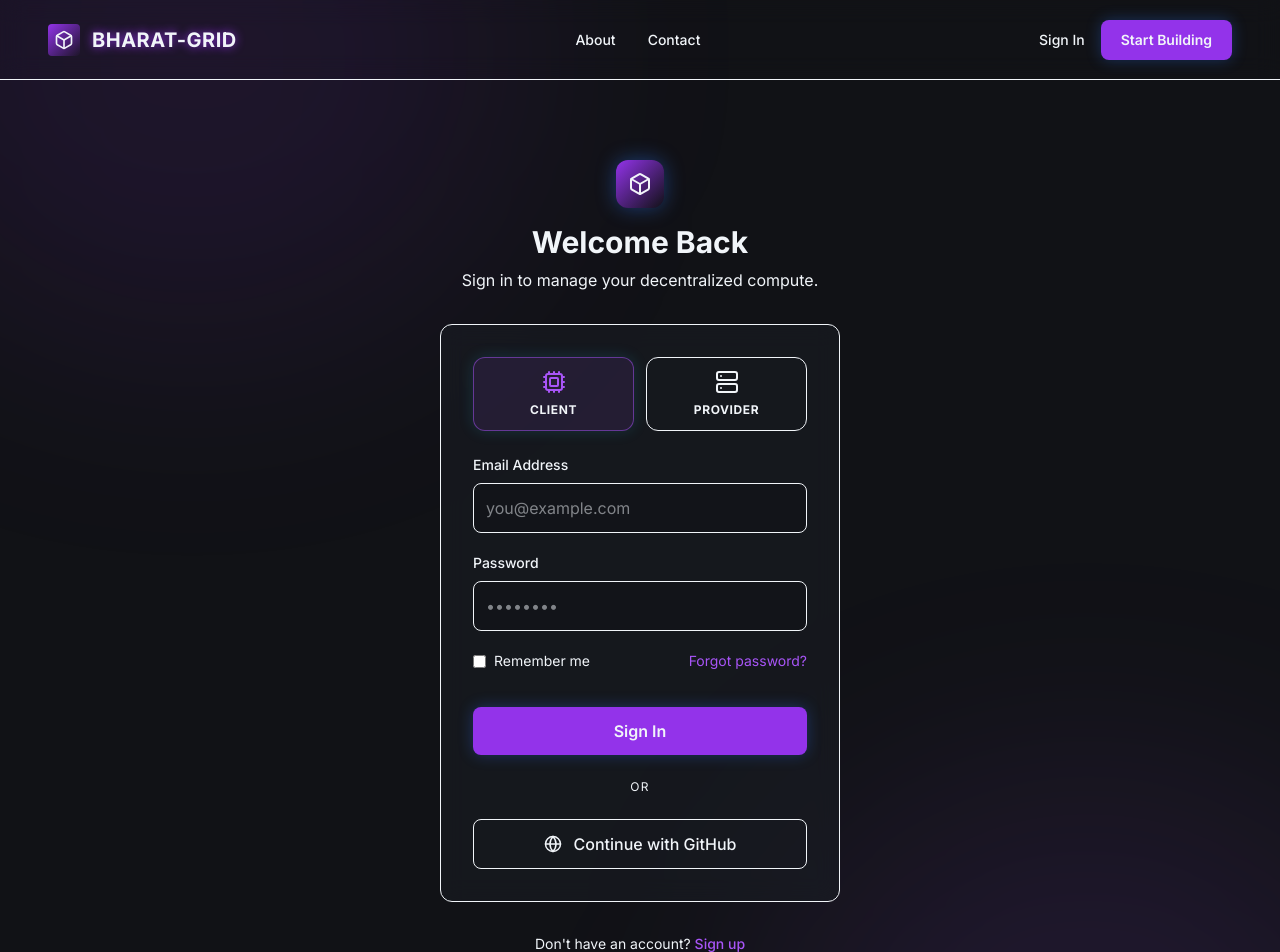
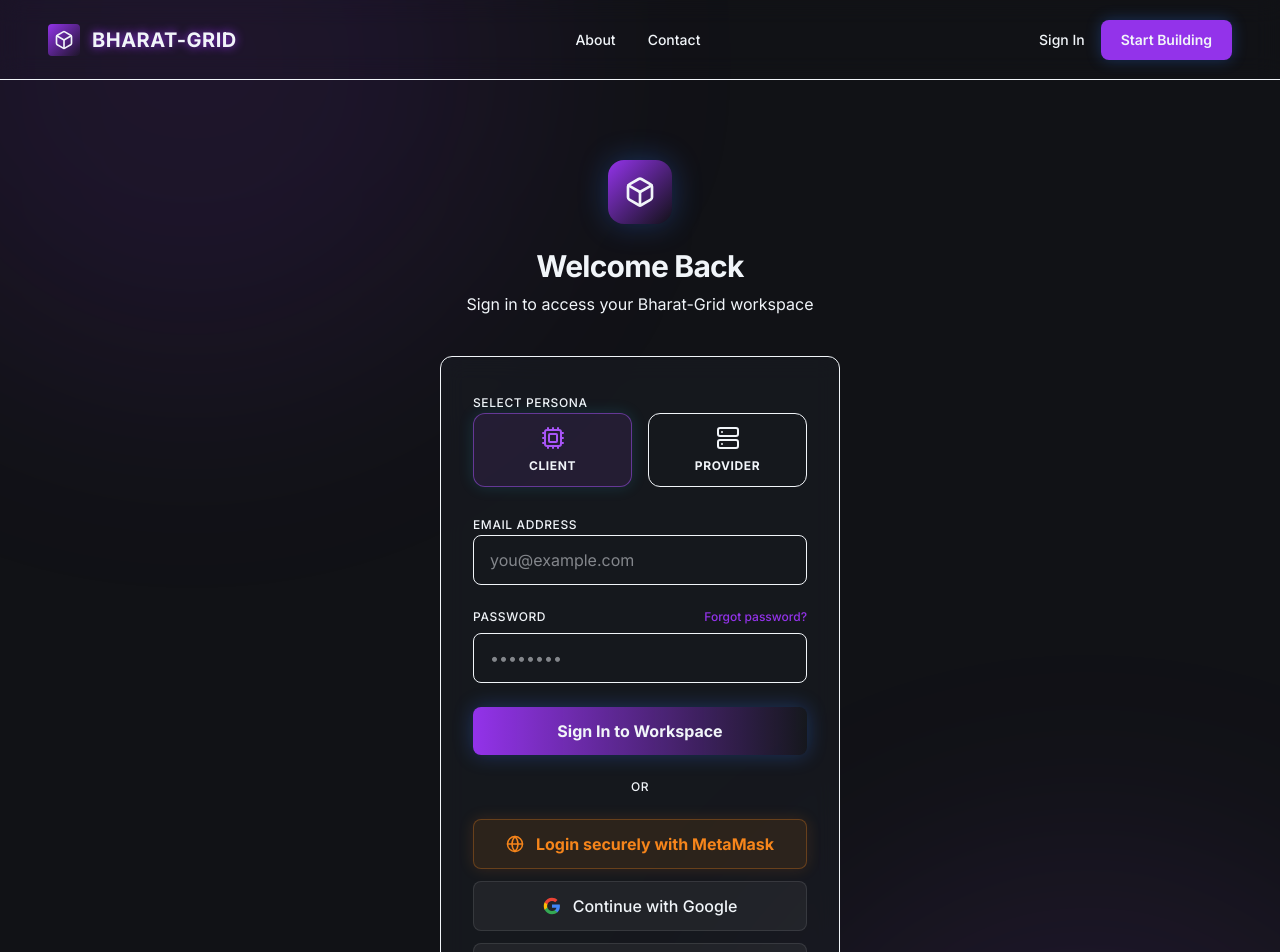
Before and after one commit to Bharat-Grid-Project/bharat-grid-dashboard, a Next.js app: page /auth/signin in a window 1280 px wide. Shown: the top 952 px of the page. Built offline with nearby package versions, Linux system fonts and the light colour scheme.

Commit message:
feat(auth): add Google and GitHub SSO buttons for Web2 onboarding

```diff
--- a/src/app/(public)/auth/signin/page.tsx
+++ b/src/app/(public)/auth/signin/page.tsx
@@ -17,16 +17,16 @@
   const [email, setEmail] = useState("");
   const [password, setPassword] = useState("");
   const [error, setError] = useState("");
+  const [isConnecting, setIsConnecting] = useState(false);
 
-  const handleSignIn = (e: React.MouseEvent) => {
+  const handleLogin = (e: React.FormEvent) => {
     e.preventDefault();
-    setError("");
-
     if (!email || !password) {
-      setError("Please provide both email and password.");
+      setError("Please fill in all fields.");
       return;
     }
 
+    // Simulate Web2 login
     setMode(role);
     if (role === "client") {
       router.push("/client/overview");
@@ -35,20 +35,51 @@
     }
   };
 
+  const connectWallet = async () => {
+    if (typeof window.ethereum !== "undefined") {
+      try {
+        setIsConnecting(true);
+        // Request account access
+        await window.ethereum.request({ method: 'eth_requestAccounts' });
+
+        // Save the Web3 connection state
+        setMode(role);
+
+        // Route to the correct workspace
+        if (role === "client") {
+          router.push("/client/overview");
+        } else {
+          router.push("/provider/overview");
+        }
+      } catch (err: any) {
+        if (err.code === 4001) {
+          setError("Wallet connection rejected by user.");
+        } else {
+          setError("Failed to connect to MetaMask.");
+        }
+        setIsConnecting(false);
+      }
+    } else {
+      setError("MetaMask extension not found. Please install it to use Web3 login.");
+    }
+  };
+
   return (
     <div className="max-w-md mx-auto px-6 py-20 flex flex-col justify-center min-h-[calc(100vh-160px)]">
-      <div className="text-center mb-8">
-        <div className="w-12 h-12 mx-auto rounded-xl bg-gradient-to-br from-secondary to-tertiary flex items-center justify-center mb-4 shadow-[0_0_20px_rgba(45,124,255,0.4)]">
-          <Box size={24} className="text-main" />
+      <div className="flex flex-col items-center mb-10">
+        <div className="w-16 h-16 rounded-2xl bg-gradient-to-br from-secondary to-tertiary flex items-center justify-center mb-6 shadow-[0_0_30px_rgba(45,124,255,0.3)]">
+          <Box size={32} className="text-main" />
         </div>
-        <h1 className="text-3xl font-bold text-main mb-2">Welcome Back</h1>
-        <p className="text-muted">Sign in to manage your decentralized compute.</p>
+        <h1 className="text-3xl font-bold tracking-tight text-main mb-2">Welcome Back</h1>
+        <p className="text-muted text-center">Sign in to access your Bharat-Grid workspace</p>
       </div>
 
       <GlassCard className="p-8">
-        <form className="space-y-5">
-          {/* Role Selection */}
-          <div className="grid grid-cols-2 gap-3 mb-6">
+        <form onSubmit={handleLogin} className="space-y-6">
+
+          <div className="space-y-3">
+            <label className="text-sm font-medium text-main/80 uppercase tracking-wider text-xs">Select Persona</label>
+            <div className="grid grid-cols-2 gap-4">
               <button
                 type="button"
                 onClick={() => setRole("client")}
@@ -77,6 +108,7 @@
                 <span className={cn("text-xs font-bold uppercase tracking-wider", role === "provider" ? "text-main" : "text-muted")}>Provider</span>
               </button>
             </div>
+          </div>
 
           {error && (
             <div className="bg-warning/10 border border-warning/30 text-warning text-sm p-3 rounded-lg">
@@ -84,63 +116,85 @@
             </div>
           )}
 
-          <div>
-            <label className="block text-sm font-medium text-main/80 mb-2">Email Address</label>
+          <div className="space-y-2">
+            <label className="text-xs font-medium text-main/80 uppercase tracking-wider">Email Address</label>
             <input
               type="email"
               value={email}
               onChange={(e) => setEmail(e.target.value)}
+              className="w-full bg-main/5 border border-main/10 rounded-lg px-4 py-3 text-main placeholder-muted/50 focus:outline-none focus:border-secondary/50 focus:bg-main/10 transition-colors"
               placeholder="you@example.com"
-              className="w-full bg-canvas/50 border border-main/10 rounded-lg p-3 text-main focus:outline-none focus:border-primary focus:ring-1 focus:ring-primary transition-all"
             />
           </div>
 
-          <div>
-            <label className="block text-sm font-medium text-main/80 mb-2">Password</label>
+          <div className="space-y-2">
+            <div className="flex items-center justify-between">
+              <label className="text-xs font-medium text-main/80 uppercase tracking-wider">Password</label>
+              <Link href="#" className="text-xs font-medium text-secondary hover:text-secondary/80 transition-colors">
+                Forgot password?
+              </Link>
+            </div>
             <input
               type="password"
               value={password}
               onChange={(e) => setPassword(e.target.value)}
+              className="w-full bg-main/5 border border-main/10 rounded-lg px-4 py-3 text-main placeholder-muted/50 focus:outline-none focus:border-secondary/50 focus:bg-main/10 transition-colors"
               placeholder="••••••••"
-              className="w-full bg-canvas/50 border border-main/10 rounded-lg p-3 text-main focus:outline-none focus:border-primary focus:ring-1 focus:ring-primary transition-all"
             />
           </div>
 
-          <div className="flex items-center justify-between text-sm">
-            <label className="flex items-center gap-2 text-muted cursor-pointer">
-              <input type="checkbox" className="rounded border-muted bg-card accent-secondary" />
-              Remember me
-            </label>
-            <Link href="#" className="text-primary hover:text-secondary transition-colors">Forgot password?</Link>
+          <button
+            type="submit"
+            className="w-full bg-gradient-to-r from-secondary to-tertiary hover:opacity-90 text-main font-bold py-3 rounded-lg shadow-[0_0_20px_rgba(45,124,255,0.3)] transition-all"
+          >
+            Sign In to Workspace
+          </button>
+        </form>
+
+        <div className="mt-6 flex items-center gap-4">
+          <div className="flex-1 h-px bg-main/10"></div>
+          <span className="text-xs text-muted font-medium uppercase tracking-wider">Or</span>
+          <div className="flex-1 h-px bg-main/10"></div>
         </div>
+
+        <div className="mt-6 flex flex-col gap-3">
+          <button
+            onClick={connectWallet}
+            disabled={isConnecting}
+            className="w-full bg-[#F6851B]/10 hover:bg-[#F6851B]/20 border border-[#F6851B]/30 text-[#F6851B] px-6 py-3 rounded-lg font-bold transition-all flex items-center justify-center gap-3 shadow-[0_0_15px_rgba(246,133,27,0.15)] disabled:opacity-50"
+          >
+            <Globe size={18} />
+            {isConnecting ? "Connecting to Web3..." : "Login securely with MetaMask"}
+          </button>
 
           <button
             type="button"
-            onClick={handleSignIn}
-            className="w-full bg-secondary hover:bg-secondary/80 text-main px-6 py-3 rounded-lg font-semibold transition-all shadow-[0_0_15px_rgba(45,124,255,0.3)] hover:shadow-[0_0_20px_rgba(45,124,255,0.5)] mt-4"
+            className="w-full bg-white/5 hover:bg-white/10 border border-white/10 text-main px-6 py-3 rounded-lg font-medium transition-all flex items-center justify-center gap-3"
           >
-            Sign In
+            <svg viewBox="0 0 24 24" width="18" height="18" xmlns="http://www.w3.org/2000/svg">
+              <path d="M22.56 12.25c0-.78-.07-1.53-.2-2.25H12v4.26h5.92c-.26 1.37-1.04 2.53-2.21 3.31v2.77h3.57c2.08-1.92 3.28-4.74 3.28-8.09z" fill="#4285F4"/>
+              <path d="M12 23c2.97 0 5.46-.98 7.28-2.66l-3.57-2.77c-.98.66-2.23 1.06-3.71 1.06-2.86 0-5.29-1.93-6.16-4.53H2.18v2.84C3.99 20.53 7.7 23 12 23z" fill="#34A853"/>
+              <path d="M5.84 14.09c-.22-.66-.35-1.36-.35-2.09s.13-1.43.35-2.09V7.07H2.18C1.43 8.55 1 10.22 1 12s.43 3.45 1.18 4.93l2.85-2.22.81-.62z" fill="#FBBC05"/>
+              <path d="M12 5.38c1.62 0 3.06.56 4.21 1.64l3.15-3.15C17.45 2.09 14.97 1 12 1 7.7 1 3.99 3.47 2.18 7.07l3.66 2.84c.87-2.6 3.3-4.53 6.16-4.53z" fill="#EA4335"/>
+            </svg>
+            Continue with Google
           </button>
-        </form>
-
-        <div className="mt-6 flex items-center gap-3">
-          <div className="flex-1 h-px bg-main/10" />
-          <span className="text-xs text-muted uppercase tracking-widest">Or</span>
-          <div className="flex-1 h-px bg-main/10" />
-        </div>
 
           <button
             type="button"
-          onClick={handleSignIn}
-          className="mt-6 w-full bg-main/5 hover:bg-main/10 border border-main/10 text-main px-6 py-3 rounded-lg font-medium transition-all flex items-center justify-center gap-3"
+            className="w-full bg-white/5 hover:bg-white/10 border border-white/10 text-main px-6 py-3 rounded-lg font-medium transition-all flex items-center justify-center gap-3"
           >
-          <Globe size={18} />
+            <svg viewBox="0 0 24 24" width="18" height="18" xmlns="http://www.w3.org/2000/svg" fill="currentColor">
+              <path d="M12 .297c-6.63 0-12 5.373-12 12 0 5.303 3.438 9.8 8.205 11.385.6.113.82-.258.82-.577 0-.285-.01-1.04-.015-2.04-3.338.724-4.042-1.61-4.042-1.61C4.422 18.07 3.633 17.7 3.633 17.7c-1.087-.744.084-.729.084-.729 1.205.084 1.838 1.236 1.838 1.236 1.07 1.835 2.809 1.305 3.495.998.108-.776.417-1.305.76-1.605-2.665-.3-5.466-1.332-5.466-5.93 0-1.31.465-2.38 1.235-3.22-.135-.303-.54-1.523.105-3.176 0 0 1.005-.322 3.3 1.23.96-.267 1.98-.399 3-.405 1.02.006 2.04.138 3 .405 2.28-1.552 3.285-1.23 3.285-1.23.645 1.653.24 2.873.12 3.176.765.84 1.23 1.91 1.23 3.22 0 4.61-2.805 5.625-5.475 5.92.42.36.81 1.096.81 2.22 0 1.606-.015 2.896-.015 3.286 0 .315.21.69.825.57C20.565 22.092 24 17.592 24 12.297c0-6.627-5.373-12-12-12"/>
+            </svg>
             Continue with GitHub
           </button>
+        </div>
+
       </GlassCard>
 
       <p className="text-center mt-8 text-muted text-sm">
-        Don't have an account? <Link href="/auth/signup" className="text-primary hover:text-secondary font-medium transition-colors">Sign up</Link>
+        Don't have an account? <Link href="/auth/signup" className="text-primary hover:text-secondary transition-colors font-medium">Create one</Link>
       </p>
     </div>
   );
```
Lines whose indentation alone changed are shown as unchanged.
